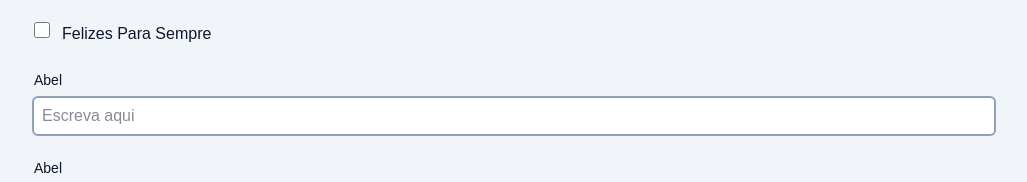
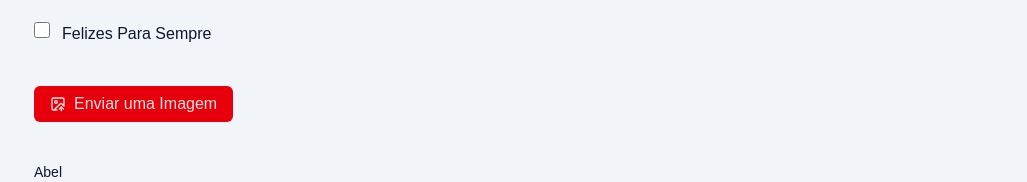
Before and after one commit to abelbarreto-dev/blog_abel, a Next.js app: page /admin/post/new in a window 1280 px wide. Shown: the part 218-400 px from the top of the page, without its empty margins (126-1153 px from the left). Built offline with nearby package versions, Linux system fonts and the light colour scheme.

Commit message:
feat: creating form and their components

```diff
--- /dev/null
+++ b/src/components/Admin/ImageUploader/index.tsx
@@ -0,0 +1,56 @@
+"use client";
+
+import { Button } from "@/components/Button";
+import { IMAGE_UPLOAD_MAX_SIZE } from "@/lib/constants/constants";
+import { ImageUpIcon } from "lucide-react";
+import { useId, useRef } from "react";
+import { toast } from "react-toastify";
+
+export function ImageUplodader () {
+    const id = useId();
+    const fileInputRef = useRef<HTMLInputElement>(null);
+
+    const handleChooseFile = () => {
+        if (!fileInputRef.current) return;
+
+        fileInputRef.current.click();
+    };
+
+    const handleChange = () => {
+        if (!fileInputRef.current) return;
+
+        const fileInput = fileInputRef.current;
+
+        const file = fileInput?.files?.[0];
+
+        if (!file) return;
+
+        if (file.size > IMAGE_UPLOAD_MAX_SIZE) {
+            const readableMaxSize = IMAGE_UPLOAD_MAX_SIZE / 1024;
+
+            toast.error("Imagem muito grande. Máx.:" + readableMaxSize + "KB.");
+
+            fileInput.value = "";
+            return;
+        }
+
+        const formData = new FormData();
+
+        formData.append("file", file);
+
+        // TODO: create action to upload image file
+        console.log(formData.get("file"));
+
+        fileInput.value = "";
+    };
+
+    return (
+        <div className="flex flex-col gap-2 py-4">
+            <Button variant="danger" size="md" type="button" className="self-start" onClick={handleChooseFile}>
+                <ImageUpIcon />
+                Enviar uma Imagem
+            </Button>
+            <input ref={fileInputRef} className="hidden" accept="iamge/*" type="file" name="file" id={id} onChange={handleChange}/>
+        </div>
+    );
+}
--- a/src/components/Admin/ManagePostForm/index.tsx
+++ b/src/components/Admin/ManagePostForm/index.tsx
@@ -5,6 +5,7 @@ import { InputCheckbox } from "@/components/InputCheckbox";
 import { InputText } from "@/components/InputText";
 import { MarkdownEditor } from "@/components/MarkdownEditor";
 import { useState } from "react";
+import { ImageUplodader } from "../ImageUploader";
 
 type FormProps = {} & React.ComponentProps<"form">;
 
@@ -19,6 +20,10 @@ export function ManagePostForm({
 
                 <div>
                     <InputCheckbox inputName="liberdade" labelText="Felizes Para Sempre" />
+                </div>
+
+                <div>
+                    <ImageUplodader />
                 </div>
 
                 <div className="flex flex-col gap-6">
--- a/src/lib/constants/constants.ts
+++ b/src/lib/constants/constants.ts
@@ -1,2 +1,4 @@
 export const ENCODE = "utf-8";
 export const SIMULATE_WAIT = 0;
+
+export const IMAGE_UPLOAD_MAX_SIZE = 921600;
```
